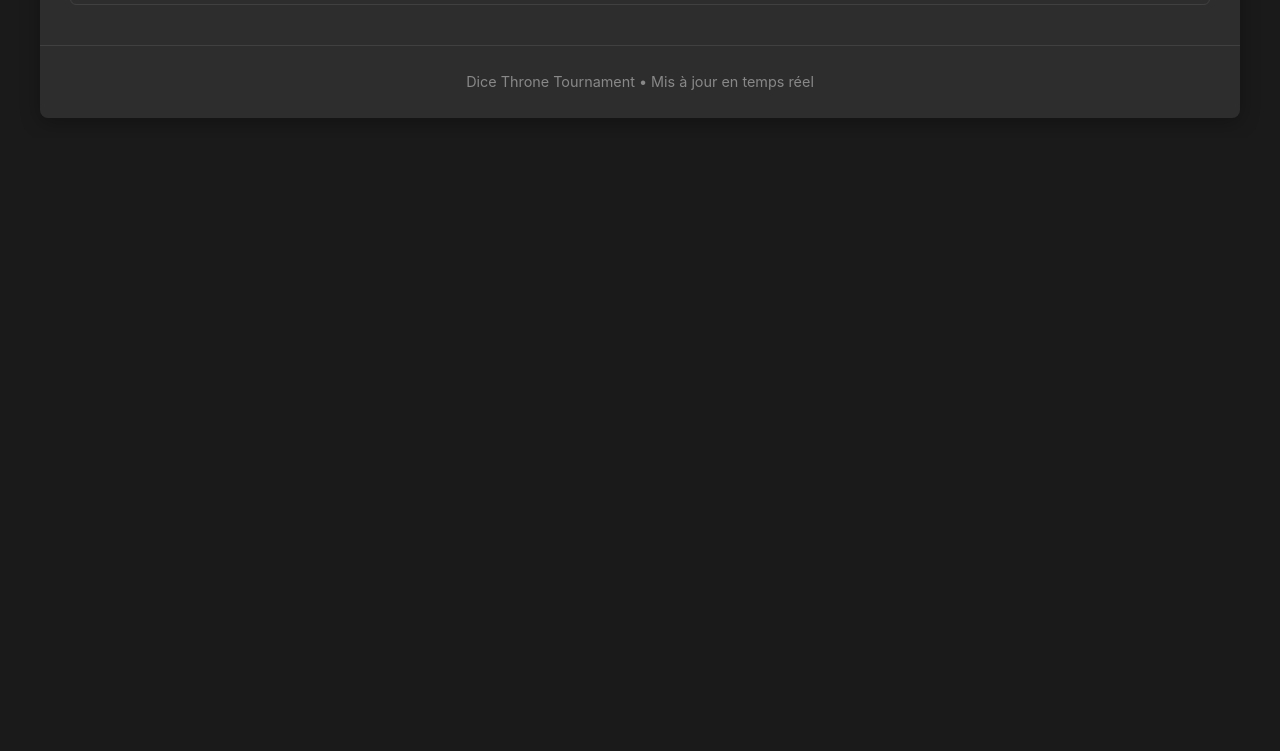
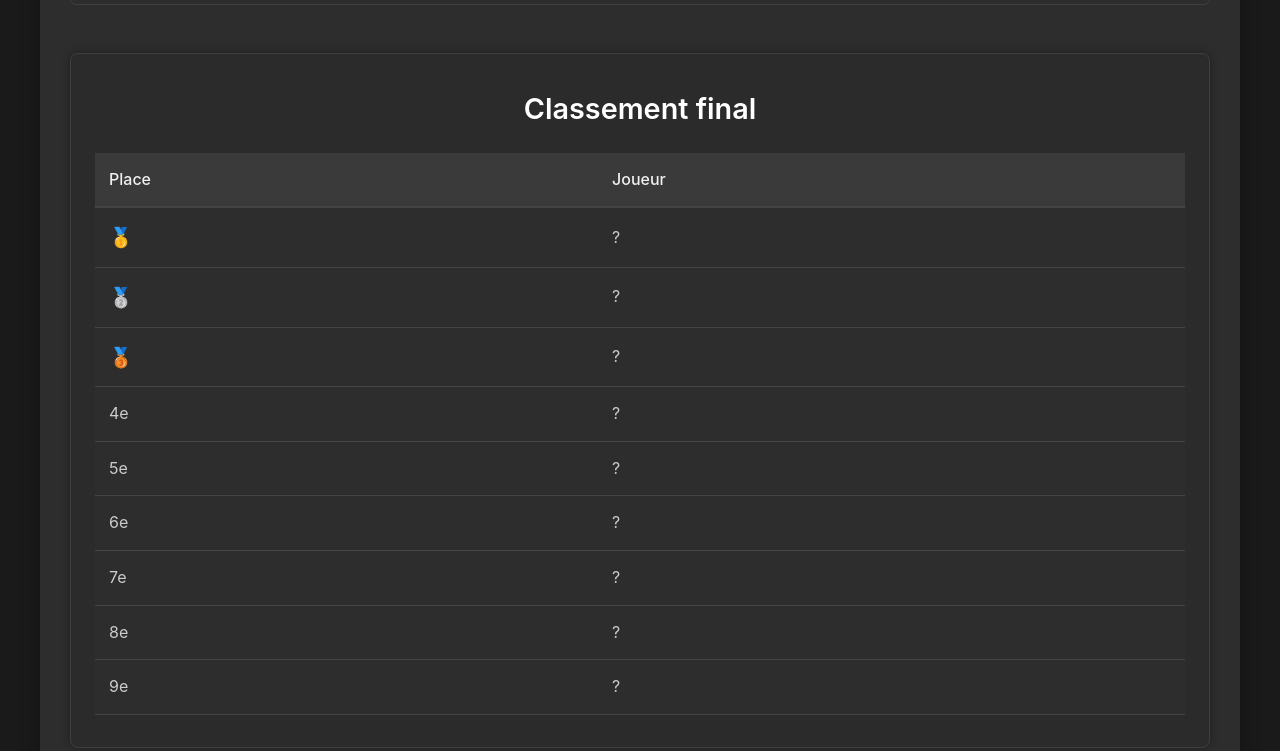
Before and after one commit to LaTaverneServeur/DiceThroneDisplay, a plain HTML site: page index.html in a window 1280 px wide. Shown: the part 1131-1882 px from the top of the page. Before the commit the page ends 1269 px from the top, so only its background shows below. Drawn offline with Linux system fonts and the light colour scheme.

Commit message:
Add files via upload

```diff
--- a/index.html
+++ b/index.html
@@ -184,6 +184,61 @@
                 height: 450px;
             }
         }
+        .ranking-container {
+    background: #2b2b2b;
+    border: 1px solid #3f3f3f;
+    border-radius: 8px;
+    padding: 32px 24px;
+    margin-top: 48px;
+    box-shadow: 0 0 8px rgba(0, 0, 0, 0.3);
+}
+
+.ranking-title {
+    font-size: 1.8rem;
+    font-weight: 600;
+    color: #ffffff;
+    margin-bottom: 20px;
+    text-align: center;
+}
+
+.ranking-table {
+    width: 100%;
+    border-collapse: collapse;
+    background-color: #2d2d2d;
+}
+
+.ranking-table thead th {
+    background: #3a3a3a;
+    padding: 14px;
+    font-size: 1rem;
+    font-weight: 500;
+    text-align: left;
+    color: #f0f0f0;
+    border-bottom: 2px solid #444;
+}
+
+.ranking-table td {
+    padding: 14px;
+    border-bottom: 1px solid #444;
+    color: #ccc;
+    font-size: 1rem;
+    transition: background 0.2s ease;
+}
+
+.ranking-table tr:hover td {
+    background: #383838;
+}
+
+.medal {
+    font-size: 1.2rem;
+    margin-right: 6px;
+    vertical-align: middle;
+}
+
+.gold { color: #FFD700; }
+.silver { color: #C0C0C0; }
+.bronze { color: #CD7F32; }
+
     </style>
 </head>
 
@@ -213,6 +268,57 @@
                     scrolling="auto" allowtransparency="true">
                 </iframe>
             </div>
+            <div class="ranking-container">
+                <h2 class="ranking-title">Classement final</h2>
+                <table class="ranking-table">
+                    <thead>
+                        <tr>
+                            <th>Place</th>
+                            <th>Joueur</th>
+                        </tr>
+                    </thead>
+                    <tbody>
+                        <tr>
+                            <td><span class="medal gold">🥇</span></td>
+                            <td>?</td>
+                        </tr>
+                        <tr>
+                            <td><span class="medal silver">🥈</span></td>
+                            <td>?</td>
+                        </tr>
+                        <tr>
+                            <td><span class="medal bronze">🥉</span></td>
+                            <td>?</td>
+                        </tr>
+                        <tr>
+                            <td>4e</td>
+                            <td>?</td>
+                        </tr>
+                        <tr>
+                            <td>5e</td>
+                            <td>?</td>
+                        </tr>
+                        <tr>
+                            <td>6e</td>
+                            <td>?</td>
+                        </tr>
+                        <tr>
+                            <td>7e</td>
+                            <td>?</td>
+                        </tr>
+                        <tr>
+                            <td>8e</td>
+                            <td>?</td>
+                        </tr>
+                        <tr>
+                            <td>9e</td>
+                            <td>?</td>
+                        </tr>
+                    </tbody>
+                </table>
+            </div>
+
+
         </div>
 
         <footer class="footer">
```
